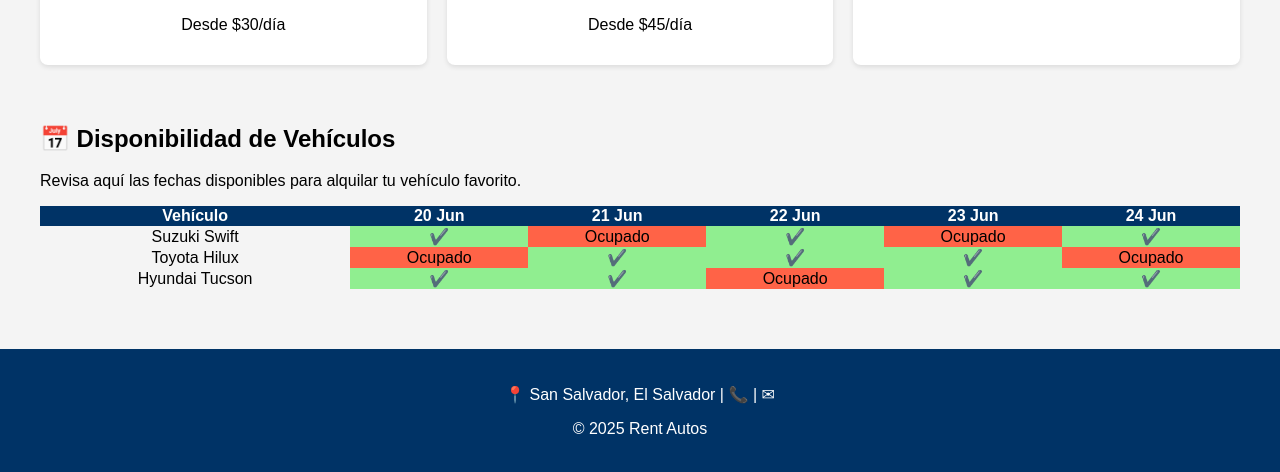
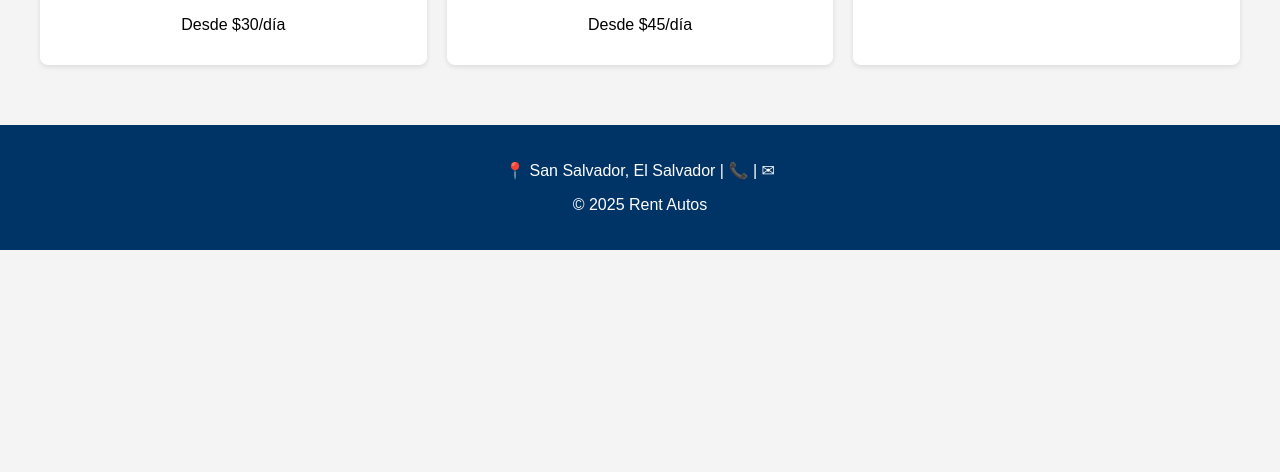
Before and after one commit to vasgra/Herrentacar, a plain HTML site: page index.html in a window 1280 px wide. Shown: the part 704-1176 px from the top of the page. After the commit the page ends 954 px from the top, so only its background shows below. Drawn offline with Linux system fonts and the light colour scheme.

Commit message:
index.html

```diff
--- a/index.html
+++ b/index.html
@@ -123,49 +123,7 @@
       </div>
     </section>
   </div>
-<section class="container">
-  <h2>📅 Disponibilidad de Vehículos</h2>
-  <p>Revisa aquí las fechas disponibles para alquilar tu vehículo favorito.</p>
 
-  <table style="width:100%; border-collapse: collapse; text-align: center;">
-    <thead style="background-color: #003366; color: white;">
-      <tr>
-        <th>Vehículo</th>
-        <th>20 Jun</th>
-        <th>21 Jun</th>
-        <th>22 Jun</th>
-        <th>23 Jun</th>
-        <th>24 Jun</th>
-      </tr>
-    </thead>
-    <tbody>
-      <tr>
-        <td>Suzuki Swift</td>
-        <td style="background-color: lightgreen;">✔️</td>
-        <td style="background-color: tomato;">Ocupado</td>
-        <td style="background-color: lightgreen;">✔️</td>
-        <td style="background-color: tomato;">Ocupado</td>
-        <td style="background-color: lightgreen;">✔️</td>
-      </tr>
-      <tr>
-        <td>Toyota Hilux</td>
-        <td style="background-color: tomato;">Ocupado</td>
-        <td style="background-color: lightgreen;">✔️</td>
-        <td style="background-color: lightgreen;">✔️</td>
-        <td style="background-color: lightgreen;">✔️</td>
-        <td style="background-color: tomato;">Ocupado</td>
-      </tr>
-      <tr>
-        <td>Hyundai Tucson</td>
-        <td style="background-color: lightgreen;">✔️</td>
-        <td style="background-color: lightgreen;">✔️</td>
-        <td style="background-color: tomato;">Ocupado</td>
-        <td style="background-color: lightgreen;">✔️</td>
-        <td style="background-color: lightgreen;">✔️</td>
-      </tr>
-    </tbody>
-  </table>
-</section>
 
   <footer>
     <p>📍 San Salvador, El Salvador | 📞 | ✉ </p>
```
